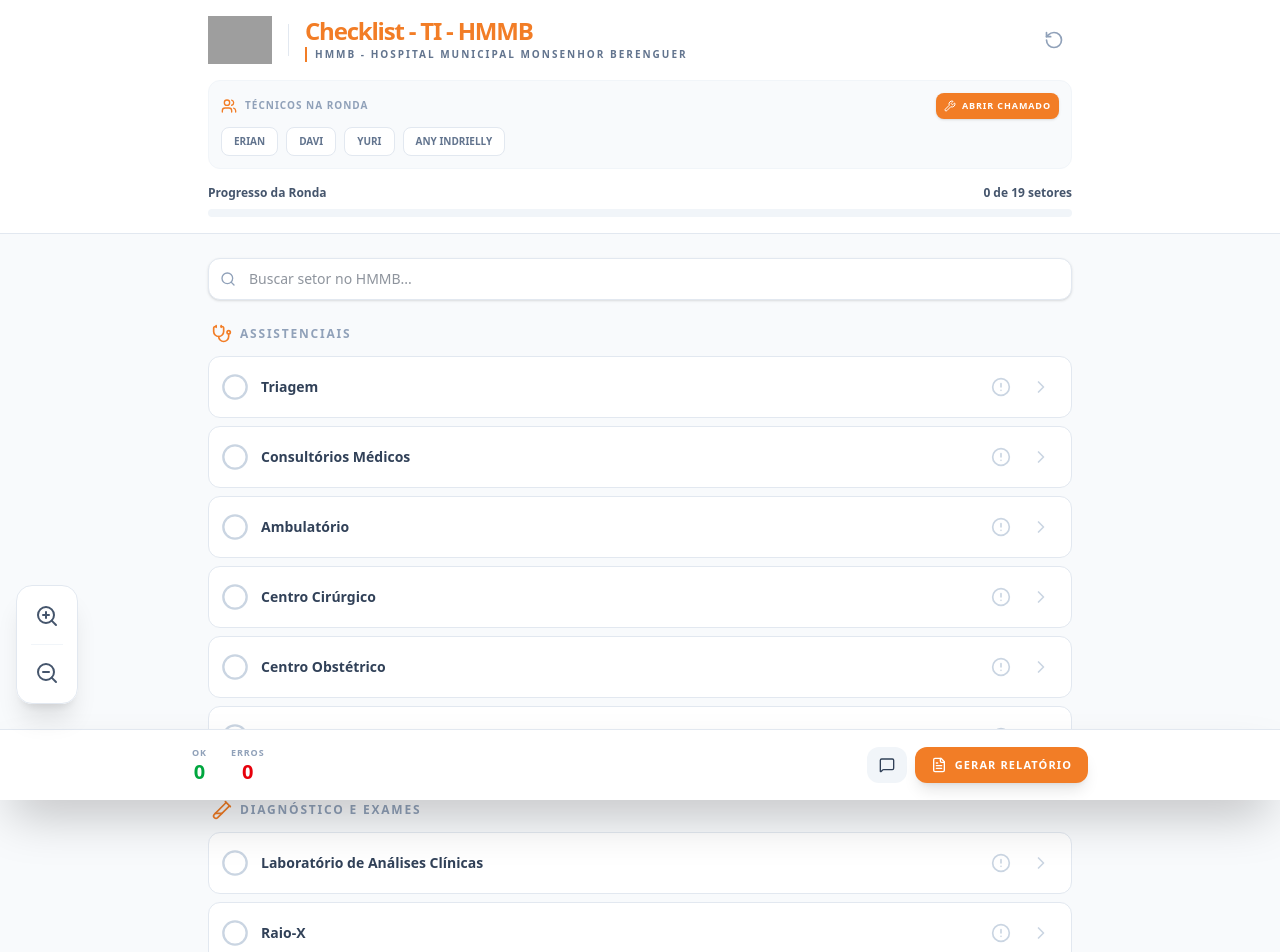
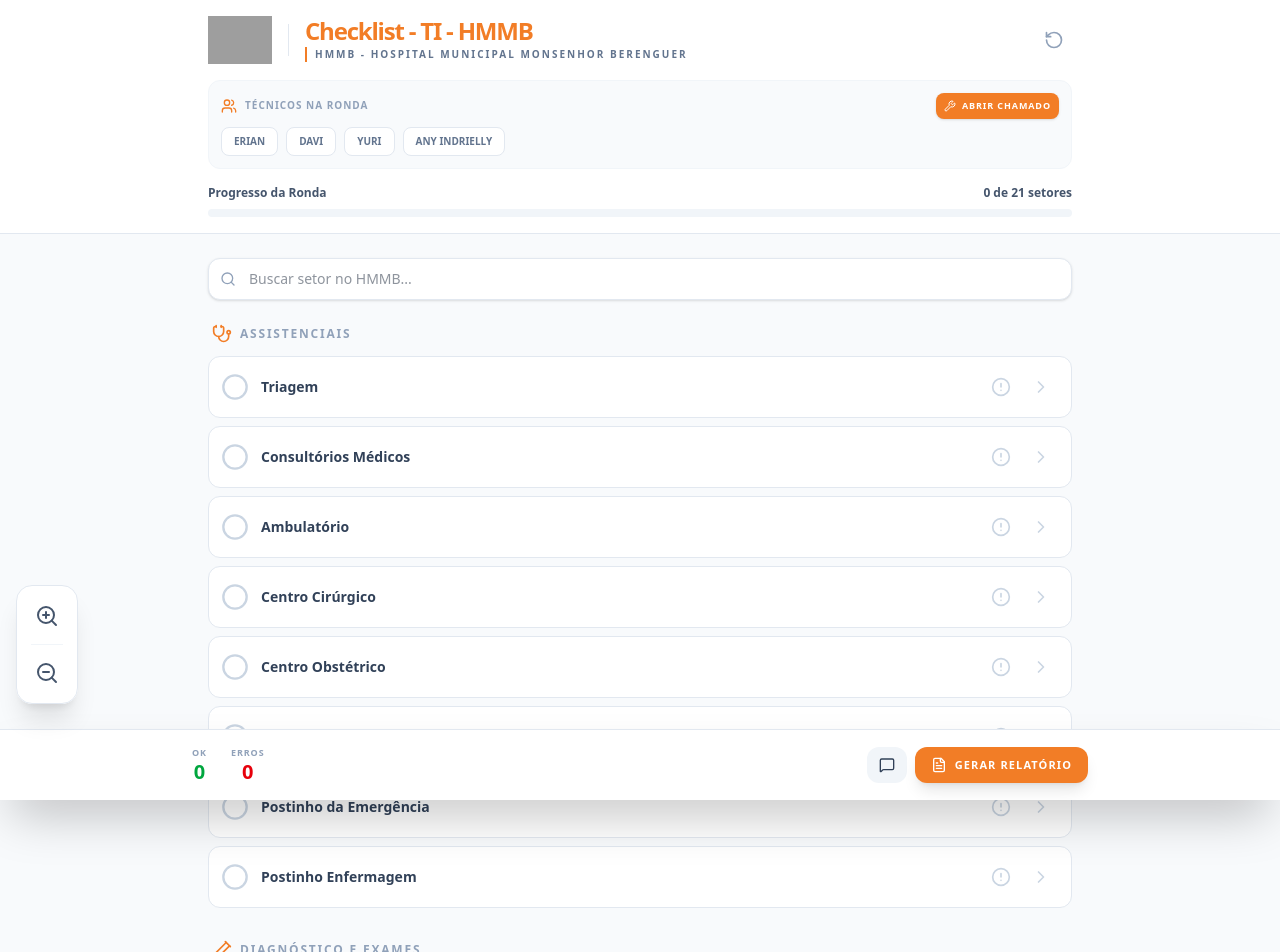
Before and after one commit to erianoliveira/CHECK-LIST---HMMB, a React (Vite) app: page / in a window 1280 px wide. Shown: the top 952 px of the page. Built offline with nearby package versions, Linux system fonts and the light colour scheme; grey boxes are pictures that could not be loaded.

Commit message:
feat: Add new checklist sectors and migration logic
Adds "Postinho da Emergência" and "Postinho Enfermagem" to the Diagnosis category.
Updates local storage parsing to merge new sectors from INITIAL_DATA with saved data, ensuring data integrity and inclusion of new items.

```diff
--- a/src/App.tsx
+++ b/src/App.tsx
@@ -103,6 +103,8 @@ const INITIAL_DATA: Category[] = [
       { id: 'centro-cirurgico', name: 'Centro Cirúrgico', status: 'pending', notes: '' },
       { id: 'centro-obstetrico', name: 'Centro Obstétrico', status: 'pending', notes: '' },
       { id: 'regulacao', name: 'Regulação (NIR)', status: 'pending', notes: '' },
+      { id: 'postinho-emergencia', name: 'Postinho da Emergência', status: 'pending', notes: '' },
+      { id: 'postinho-enfermagem', name: 'Postinho Enfermagem', status: 'pending', notes: '' },
     ]
   },
   {
@@ -154,12 +156,26 @@ export default function App() {
     if (!saved) return INITIAL_DATA;
 
     try {
-      const parsed = JSON.parse(saved);
-      // Simple migration: if the first category doesn't have iconId, it's the old format
+      const parsed = JSON.parse(saved) as Category[];
+
+      // Migration: if the first category doesn't have iconId, it's the old format
       if (parsed.length > 0 && !parsed[0].iconId) {
         return INITIAL_DATA;
       }
-      return parsed;
+
+      // Merge INITIAL_DATA with saved data to ensure new sectors are added
+      return INITIAL_DATA.map(initialCat => {
+        const savedCat = parsed.find(c => c.id === initialCat.id);
+        if (!savedCat) return initialCat;
+
+        return {
+          ...initialCat,
+          sectors: initialCat.sectors.map(initialSector => {
+            const savedSector = savedCat.sectors.find(s => s.id === initialSector.id);
+            return savedSector || initialSector;
+          })
+        };
+      });
     } catch (e) {
       return INITIAL_DATA;
     }
```
